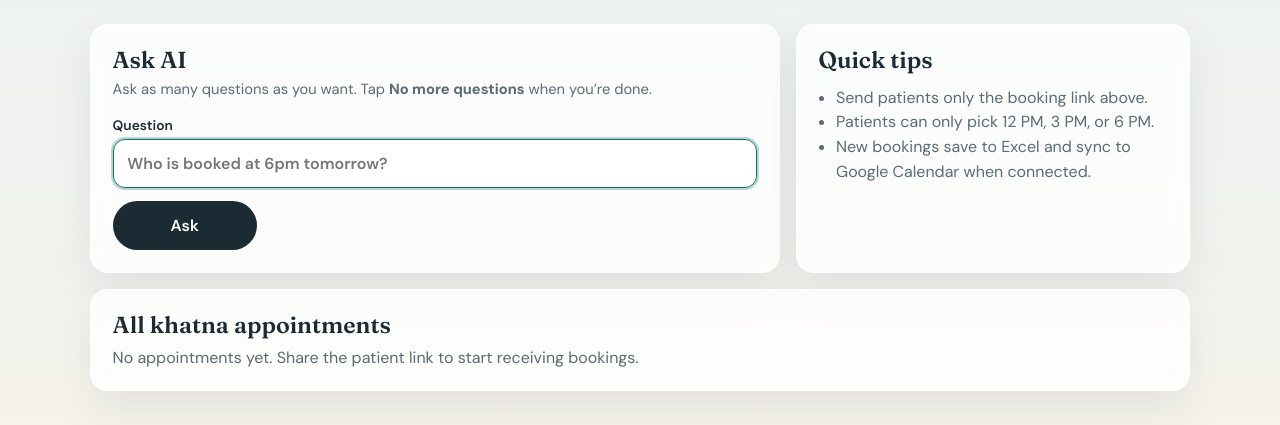
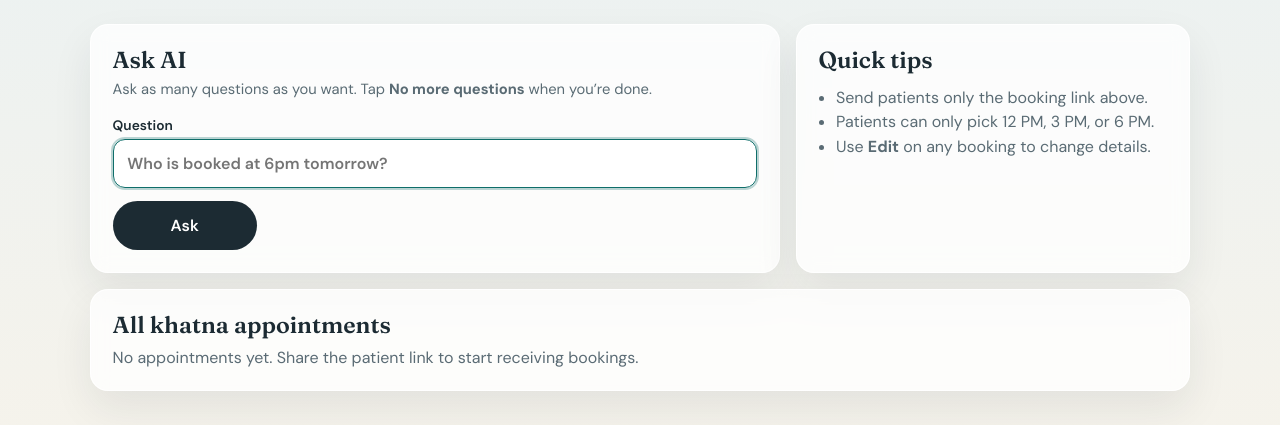
Before and after one commit to Pcdesai11/appointment-app, a Flask app: template templates/doctor.html in a window 1280 px wide. Shown: the part 269-694 px from the top of the page. Run offline with Flask 3, Linux system fonts and the light colour scheme; the template is opened without the code that fills it, so the values that code supplies are empty.

Commit message:
Let doctors edit bookings from the doctor desk.
Co-authored-by: Cursor <cursoragent@cursor.com>

```diff
--- a/app.py
+++ b/app.py
@@ -315,6 +315,44 @@ def find_booking(token: str) -> dict[str, str] | None:
         if row.get("EditToken") == token:
             return row
     return None
+
+
+def ensure_edit_tokens() -> list[dict[str, str]]:
+    """Make sure every booking has an EditToken (for older rows)."""
+    import uuid
+
+    rows = read_appointments()
+    changed = False
+    for row in rows:
+        if not row.get("EditToken"):
+            row["EditToken"] = uuid.uuid4().hex
+            changed = True
+        for col in COLUMNS:
+            row.setdefault(col, "")
+    if changed:
+        write_excel_bytes(_workbook_bytes_from_rows(rows))
+    return rows
+
+
+def save_booking_update(token: str, existing: dict[str, str]) -> tuple[bool, str | None]:
+    """Validate POST and update booking. Returns (ok, error)."""
+    booking, error = parse_booking_form(exclude_token=token)
+    if error:
+        return False, error
+    assert booking is not None
+    booking["EditToken"] = token
+    booking["CalendarEventId"] = existing.get("CalendarEventId", "")
+    try:
+        from google_calendar import update_khatna_event
+
+        event_id = update_khatna_event(booking.get("CalendarEventId", ""), booking)
+        if event_id:
+            booking["CalendarEventId"] = event_id
+    except Exception:
+        pass
+    if not update_appointment(token, booking):
+        return False, "Could not update this booking."
+    return True, None
 
 
 def append_appointment(booking: dict[str, str]) -> None:
@@ -787,7 +825,9 @@ def patient_form():
         time_labels=TIME_LABELS,
         booking=None,
         edit_mode=False,
+        doctor_mode=False,
         form_action=url_for("patient_form"),
+        cancel_url=None,
     )
 
 
@@ -813,31 +853,12 @@ def edit_booking(token: str):
         return redirect(url_for("patient_form"))
 
     if request.method == "POST":
-        booking, error = parse_booking_form(exclude_token=token)
-        if error:
-            flash(error, "error")
+        ok, error = save_booking_update(token, existing)
+        if not ok:
+            flash(error or "Could not update this booking.", "error")
             return redirect(url_for("edit_booking", token=token))
-
-        assert booking is not None
-        booking["EditToken"] = token
-        booking["CalendarEventId"] = existing.get("CalendarEventId", "")
-        try:
-            try:
-                from google_calendar import update_khatna_event
-
-                event_id = update_khatna_event(booking.get("CalendarEventId", ""), booking)
-                if event_id:
-                    booking["CalendarEventId"] = event_id
-            except Exception:
-                pass
-            if not update_appointment(token, booking):
-                flash("Could not update this booking.", "error")
-                return redirect(url_for("patient_form"))
-            flash("Booking updated successfully. · બુકિંગ અપડેટ થઈ ગયું.", "success")
-            return redirect(url_for("booking_confirmation", token=token))
-        except Exception as exc:
-            flash(f"Could not update right now. Please try again. ({exc})", "error")
-            return redirect(url_for("edit_booking", token=token))
+        flash("Booking updated successfully. · બુકિંગ અપડેટ થઈ ગયું.", "success")
+        return redirect(url_for("booking_confirmation", token=token))
 
     return render_template(
         "patient.html",
@@ -845,7 +866,38 @@ def edit_booking(token: str):
         time_labels=TIME_LABELS,
         booking=existing,
         edit_mode=True,
+        doctor_mode=False,
         form_action=url_for("edit_booking", token=token),
+        cancel_url=url_for("booking_confirmation", token=token),
+    )
+
+
+@app.route("/doctor/edit/<token>", methods=["GET", "POST"])
+@require_doctor
+def doctor_edit_booking(token: str):
+    ensure_edit_tokens()
+    existing = find_booking(token)
+    if not existing:
+        flash("Booking not found.", "error")
+        return redirect(url_for("doctor_dashboard"))
+
+    if request.method == "POST":
+        ok, error = save_booking_update(token, existing)
+        if not ok:
+            flash(error or "Could not update this booking.", "error")
+            return redirect(url_for("doctor_edit_booking", token=token))
+        flash("Booking updated.", "success")
+        return redirect(url_for("doctor_dashboard"))
+
+    return render_template(
+        "patient.html",
+        allowed_times=ALLOWED_TIMES,
+        time_labels=TIME_LABELS,
+        booking=existing,
+        edit_mode=True,
+        doctor_mode=True,
+        form_action=url_for("doctor_edit_booking", token=token),
+        cancel_url=url_for("doctor_dashboard"),
     )
 
 
@@ -897,6 +949,8 @@ def doctor_dashboard():
     except Exception:
         calendar_status = "Google Calendar not connected yet"
     chat_history = list(session.get("doctor_chat") or [])
+    # Ensure tokens exist before ask/list so Edit links always work.
+    ensure_edit_tokens()
 
     if request.method == "POST":
         action = request.form.get("action")
@@ -930,7 +984,7 @@ def doctor_dashboard():
                 session["doctor_chat"] = chat_history
             return redirect(url_for("doctor_dashboard"))
 
-    appointments = read_appointments()
+    appointments = ensure_edit_tokens()
     return render_template(
         "doctor.html",
         appointments=appointments,
--- a/static/style.css
+++ b/static/style.css
@@ -521,9 +521,22 @@ tr:last-child td {
   margin: 0 0 0.35rem;
 }
 
-.a.btn,
-a.btn {
-  box-sizing: border-box;
+.edit-link {
+  display: inline-flex;
+  align-items: center;
+  justify-content: center;
+  min-height: 2rem;
+  padding: 0.35rem 0.75rem;
+  border-radius: 999px;
+  background: #1c2b33;
+  color: #fff !important;
+  font-size: 0.85rem;
+  font-weight: 700;
+  text-decoration: none;
+}
+
+.edit-link:hover {
+  background: #101920;
 }
 
 .doctor-meta {
--- a/templates/doctor.html
+++ b/templates/doctor.html
@@ -57,6 +57,7 @@
                           <th>Time</th>
                           <th>Mobile</th>
                           <th>Area</th>
+                          <th></th>
                         </tr>
                       </thead>
                       <tbody>
@@ -67,6 +68,13 @@
                             <td data-label="Time">{{ row.Time }}</td>
                             <td data-label="Mobile">{{ row.Mobile }}</td>
                             <td data-label="Area">{{ row.Area }}</td>
+                            <td data-label="Edit">
+                              {% if row.EditToken %}
+                                <a class="edit-link" href="{{ url_for('doctor_edit_booking', token=row.EditToken) }}">Edit</a>
+                              {% else %}
+                                —
+                              {% endif %}
+                            </td>
                           </tr>
                         {% endfor %}
                       </tbody>
@@ -115,7 +123,7 @@
         <ul class="tips">
           <li>Send patients only the booking link above.</li>
           <li>Patients can only pick 12 PM, 3 PM, or 6 PM.</li>
-          <li>New bookings save to Excel and sync to Google Calendar when connected.</li>
+          <li>Use <strong>Edit</strong> on any booking to change details.</li>
         </ul>
       </section>
     </main>
@@ -136,6 +144,7 @@
                 <th>Mobile</th>
                 <th>Email</th>
                 <th>Saved</th>
+                <th></th>
               </tr>
             </thead>
             <tbody>
@@ -150,6 +159,13 @@
                   <td data-label="Mobile">{{ row.Mobile }}</td>
                   <td data-label="Email">{{ row.Email or '—' }}</td>
                   <td data-label="Saved">{{ row.Timestamp }}</td>
+                  <td data-label="Edit">
+                    {% if row.EditToken %}
+                      <a class="edit-link" href="{{ url_for('doctor_edit_booking', token=row.EditToken) }}">Edit</a>
+                    {% else %}
+                      —
+                    {% endif %}
+                  </td>
                 </tr>
               {% endfor %}
             </tbody>
```
Also changed, not shown: templates/patient.html (+6 -4 lines).
